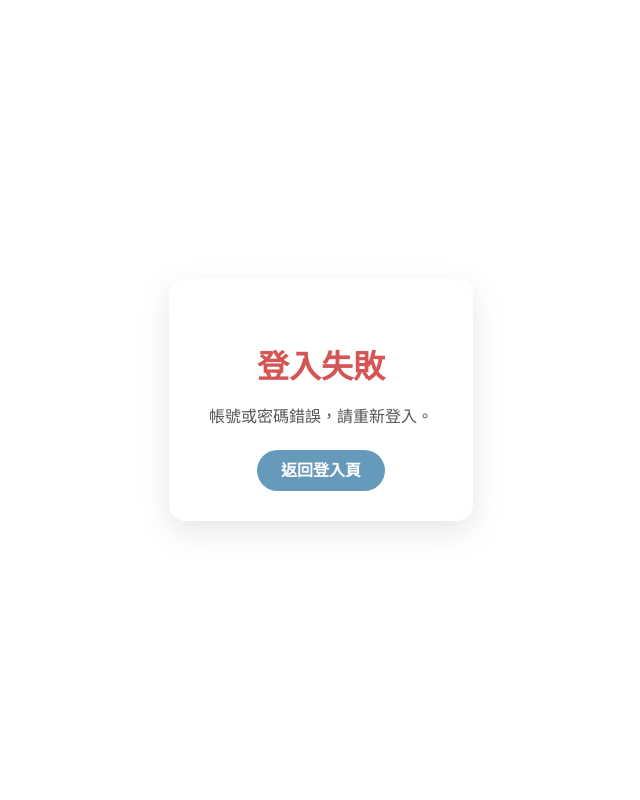
After one commit to SA5202/SA, a PHP site: page /login_failed.php in a window 1280 px wide. The commit adds this page. Shown: the whole page, without its empty margins (319-959 px from the left). Run offline with PHP 8.4, Linux system fonts and the light colour scheme.

Commit message:
登入失敗返回頁面

```diff
--- /dev/null
+++ b/login_failed.php
@@ -0,0 +1,76 @@
+<!DOCTYPE html>
+<html lang="zh-Hant">
+
+<head>
+    <meta charset="UTF-8">
+    <title>登入失敗</title>
+    <style>
+        body {
+            margin: 0;
+            padding: 0;
+            font-family: "Microsoft JhengHei", sans-serif;
+
+            display: flex;
+            justify-content: center;
+            align-items: center;
+            height: 100vh;
+            animation: fadeIn 0.8s ease-in;
+        }
+
+        .box {
+            background-color: #fff;
+            padding: 40px;
+            border-radius: 16px;
+            box-shadow: 0 10px 30px rgba(0, 0, 0, 0.1);
+            text-align: center;
+            max-width: 360px;
+        }
+
+        h1 {
+            color:rgb(213, 84, 84);
+            margin-bottom: 15px;
+        }
+
+        p {
+            color: #555;
+            margin-bottom: 30px;
+        }
+
+        a {
+            text-decoration: none;
+            padding: 12px 24px;
+            background-color:rgb(102, 154, 187);
+            color: #fff;
+            border-radius: 30px;
+            font-weight: bold;
+            transition: 0.3s;
+        }
+
+        a:hover {
+            background-color:rgb(65, 96, 129);
+            transform: scale(1.05);
+        }
+
+        @keyframes fadeIn {
+            from {
+                opacity: 0;
+                transform: translateY(20px);
+            }
+
+            to {
+                opacity: 1;
+                transform: translateY(0);
+            }
+        }
+    </style>
+</head>
+
+<body>
+    <div class="box">
+        <h1>登入失敗</h1>
+        <p>帳號或密碼錯誤，請重新登入。</p>
+        <a href="login.php">返回登入頁</a>
+    </div>
+</body>
+
+</html>
```
Also changed, not shown: logincheck.php (+5 -6 lines).
